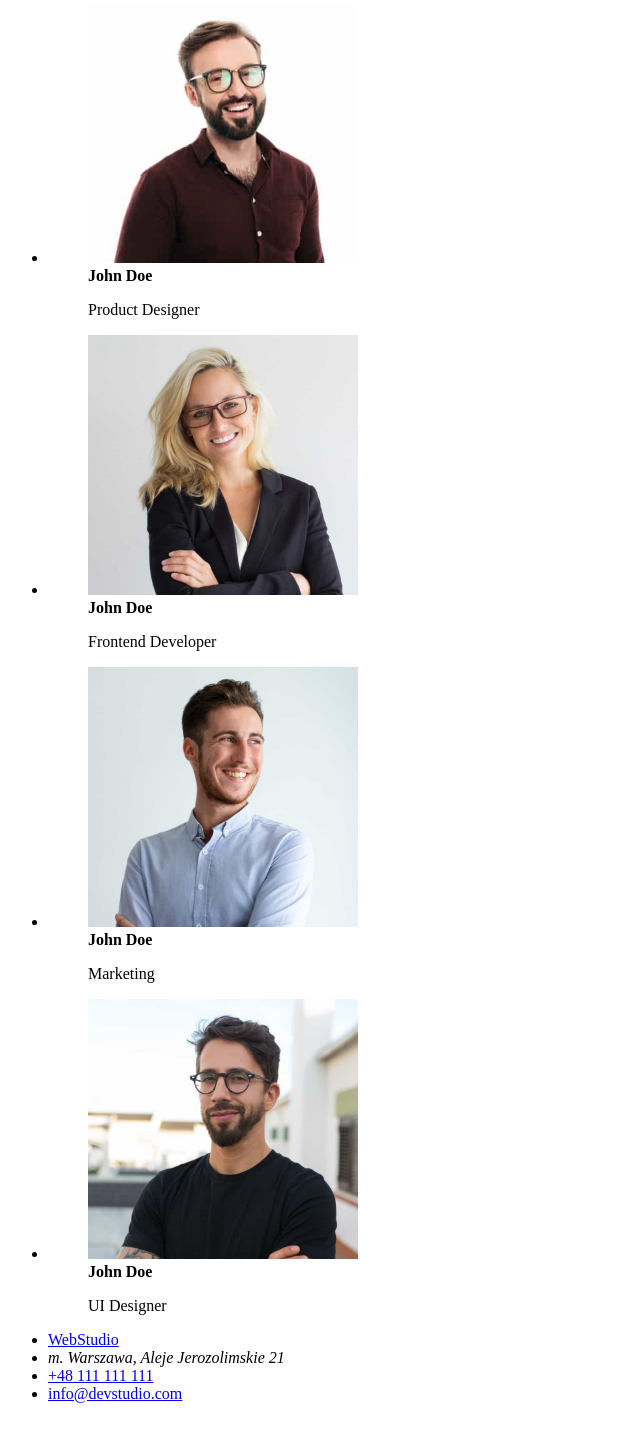
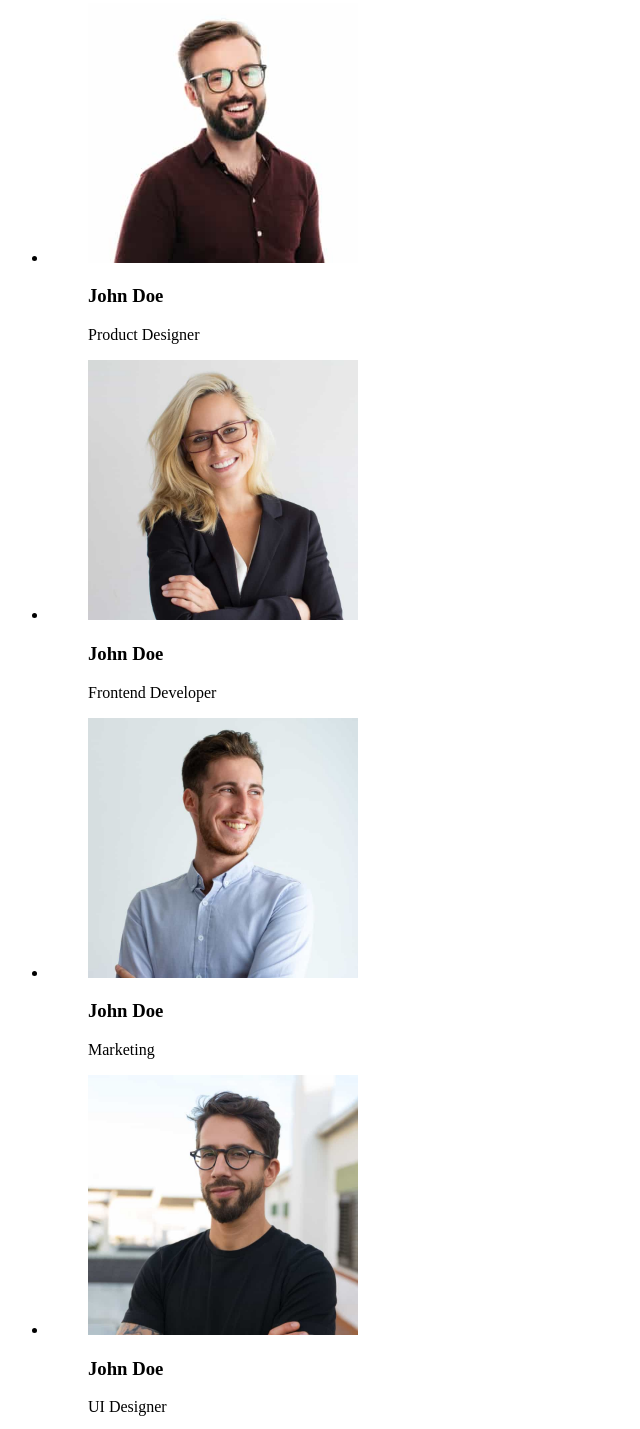
Before and after one commit to sebastianpawlik/goit-markup-hw-01, a plain HTML site: page index.html in a window 1280 px wide. Shown: the part 1600-3029 px from the top of the page, without its empty margins (0-640 px from the left). Drawn offline with Linux system fonts and the light colour scheme.

Commit message:
names changed from <strong> to <h3>

```diff
--- a/index.html
+++ b/index.html
@@ -85,7 +85,7 @@
                 <figure>
                     <img src="images/johndoe1.jpg" alt="uśmiechniety mężczyzna z brodą" width="270" height="260">
                     <figcaption>
-                        <strong>John Doe</strong>
+                        <h3>John Doe</h3>
                         <div>
                             <p> Product Designer </p>
                         </div>
@@ -96,7 +96,7 @@
                 <figure>
                     <img src="images/johndoe2.jpg" alt="uśmiechnieta kobieta w okularach" width="270" height="260">
                     <figcaption>
-                        <strong>John Doe</strong>
+                        <h3>John Doe</h3>
                         <div>
                             <p> Frontend Developer</p>
                         </div>
@@ -107,7 +107,7 @@
                 <figure>
                     <img src="images/johndoe3.jpg" alt="uśmiechniety mężczyzna spogladający w lewo" width="270" height="260">
                     <figcaption>
-                        <strong>John Doe</strong>
+                        <h3>John Doe</h3>
                         <div>
                             <p> Marketing</p>
                         </div>
@@ -118,7 +118,7 @@
                 <figure>
                     <img src="images/johndoe4.jpg" alt="uśmiechniety mężczyzna z brodą" width="270" height="260">
                     <figcaption>
-                        <strong>John Doe</strong>
+                        <h3>John Doe</h3>
                         <div>
                             <p> UI Designer</p>
                         </div>
```
